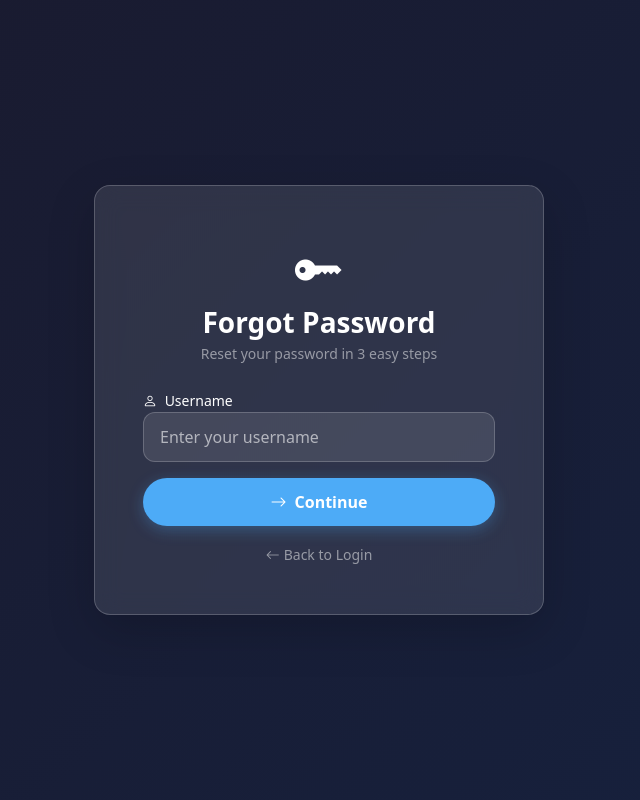
After one commit to Greeshmah05/Hostel_Management_System_final, a PHP site: page /forgot_password.php in a window 1280 px wide. The commit adds this page. Shown: the whole page, without its empty margins (321-961 px from the left). Run offline with PHP 8.4, Linux system fonts and the light colour scheme.

Commit message:
Added forgot password feature with security question

```diff
--- /dev/null
+++ b/forgot_password.php
@@ -0,0 +1,219 @@
+<?php
+session_start();
+include 'includes/db.php';
+
+// Clear session if requested
+if (isset($_GET['clear'])) {
+    unset($_SESSION['reset_user_id']);
+    unset($_SESSION['reset_username']);
+    unset($_SESSION['security_question']);
+    exit;
+}
+
+$step = 1;
+$error = '';
+$success = '';
+
+if ($_SERVER['REQUEST_METHOD'] == 'POST') {
+    if (isset($_POST['verify_username'])) {
+        // Step 1: Verify username exists
+        $username = trim($_POST['username']);
+        $stmt = $pdo->prepare("SELECT id, security_question, security_answer FROM users WHERE username = ?");
+        $stmt->execute([$username]);
+        $user = $stmt->fetch();
+
+        if ($user && $user['security_answer']) {
+            $_SESSION['reset_user_id'] = $user['id'];
+            $_SESSION['reset_username'] = $username;
+            $_SESSION['security_question'] = $user['security_question'];
+            $step = 2;
+        } else {
+            $error = "Username not found or security question not set!";
+        }
+    } elseif (isset($_POST['verify_answer'])) {
+        // Step 2: Verify security answer
+        if (!isset($_SESSION['reset_user_id'])) {
+            header("Location: forgot_password.php");
+            exit;
+        }
+
+        $answer = trim(strtolower($_POST['security_answer']));
+        $stmt = $pdo->prepare("SELECT security_answer FROM users WHERE id = ?");
+        $stmt->execute([$_SESSION['reset_user_id']]);
+        $user = $stmt->fetch();
+
+        if ($user && strtolower($user['security_answer']) === $answer) {
+            $step = 3;
+        } else {
+            $error = "Incorrect answer to security question!";
+            $step = 2;
+        }
+    } elseif (isset($_POST['reset_password'])) {
+        // Step 3: Reset password
+        if (!isset($_SESSION['reset_user_id'])) {
+            header("Location: forgot_password.php");
+            exit;
+        }
+
+        $new_password = $_POST['new_password'];
+        $confirm_password = $_POST['confirm_password'];
+
+        if (strlen($new_password) < 6) {
+            $error = "Password must be at least 6 characters long!";
+            $step = 3;
+        } elseif ($new_password !== $confirm_password) {
+            $error = "Passwords do not match!";
+            $step = 3;
+        } else {
+            $hashed_password = md5($new_password);
+            $stmt = $pdo->prepare("UPDATE users SET password = ?, first_login = 0 WHERE id = ?");
+            $stmt->execute([$hashed_password, $_SESSION['reset_user_id']]);
+
+            unset($_SESSION['reset_user_id']);
+            unset($_SESSION['reset_username']);
+            unset($_SESSION['security_question']);
+
+            $success = "Password reset successful! You can now login with your new password.";
+            $step = 4;
+        }
+    }
+}
+
+// Preserve step from session
+if (isset($_SESSION['reset_user_id']) && $step == 1) {
+    $step = isset($_POST['verify_answer']) ? 2 : (isset($_POST['reset_password']) ? 3 : 2);
+}
+?>
+<!DOCTYPE html>
+<html lang="en">
+<head>
+    <meta charset="UTF-8">
+    <meta name="viewport" content="width=device-width, initial-scale=1">
+    <title>Forgot Password - HMS</title>
+    <link href="https://cdn.jsdelivr.net/npm/bootstrap@5.3.3/dist/css/bootstrap.min.css" rel="stylesheet">
+    <link href="https://cdn.jsdelivr.net/npm/bootstrap-icons@1.11.3/font/bootstrap-icons.min.css" rel="stylesheet">
+    <link href="https://fonts.googleapis.com/css2?family=Inter:wght@400;500;600;700&display=swap" rel="stylesheet">
+    <link rel="stylesheet" href="assets/css/style.css">
+</head>
+<body class="login-bg d-flex align-items-center justify-content-center min-vh-100 p-3">
+
+    <div class="glass-card p-4 p-md-5 rounded-4 shadow-lg" style="max-width: 450px; width: 100%;">
+
+        <div class="text-center mb-4">
+            <i class="bi bi-key-fill text-white" style="font-size: 3rem;"></i>
+            <h3 class="fw-bold text-white mb-1">Forgot Password</h3>
+            <p class="text-white-50 small">Reset your password in 3 easy steps</p>
+        </div>
+
+        <?php if ($error): ?>
+            <div class="alert alert-danger alert-dismissible fade show small rounded-3" role="alert">
+                <i class="bi bi-exclamation-triangle-fill me-2"></i><?= htmlspecialchars($error) ?>
+                <button type="button" class="btn-close" data-bs-dismiss="alert"></button>
+            </div>
+        <?php endif; ?>
+
+        <?php if ($success): ?>
+            <div class="alert alert-success alert-dismissible fade show small rounded-3" role="alert">
+                <i class="bi bi-check-circle-fill me-2"></i><?= htmlspecialchars($success) ?>
+            </div>
+            <div class="text-center mt-3">
+                <a href="index.php" class="btn btn-login w-100 rounded-pill fw-semibold">
+                    <i class="bi bi-box-arrow-in-right me-2"></i>Go to Login
+                </a>
+            </div>
+        <?php elseif ($step == 1): ?>
+            <!-- Step 1: Enter Username -->
+            <form method="POST">
+                <div class="mb-3">
+                    <label class="text-white small fw-medium">
+                        <i class="bi bi-person me-1"></i> Username
+                    </label>
+                    <input type="text" name="username" class="form-control glass-input"
+                           placeholder="Enter your username" required>
+                </div>
+
+                <button type="submit" name="verify_username" class="btn btn-login w-100 rounded-pill fw-semibold mb-3">
+                    <i class="bi bi-arrow-right me-2"></i>Continue
+                </button>
+
+                <div class="text-center">
+                    <a href="index.php" class="text-white-50 small text-decoration-none">
+                        <i class="bi bi-arrow-left me-1"></i>Back to Login
+                    </a>
+                </div>
+            </form>
+
+        <?php elseif ($step == 2): ?>
+            <!-- Step 2: Answer Security Question -->
+            <form method="POST">
+                <div class="mb-3">
+                    <label class="text-white small fw-medium">
+                        <i class="bi bi-question-circle me-1"></i> Security Question
+                    </label>
+                    <input type="text" class="form-control glass-input"
+                           value="<?= htmlspecialchars($_SESSION['security_question']) ?>" readonly>
+                </div>
+
+                <div class="mb-3">
+                    <label class="text-white small fw-medium">
+                        <i class="bi bi-chat-left-text me-1"></i> Your Answer
+                    </label>
+                    <input type="text" name="security_answer" class="form-control glass-input"
+                           placeholder="Enter your answer" required>
+                </div>
+
+                <button type="submit" name="verify_answer" class="btn btn-login w-100 rounded-pill fw-semibold mb-3">
+                    <i class="bi bi-check-circle me-2"></i>Verify
+                </button>
+
+                <div class="text-center">
+                    <a href="forgot_password.php" class="text-white-50 small text-decoration-none" onclick="clearSession()">
+                        <i class="bi bi-arrow-left me-1"></i>Start Over
+                    </a>
+                </div>
+            </form>
+
+        <?php elseif ($step == 3): ?>
+            <!-- Step 3: Reset Password -->
+            <form method="POST">
+                <div class="mb-3">
+                    <label class="text-white small fw-medium">
+                        <i class="bi bi-lock me-1"></i> New Password
+                    </label>
+                    <input type="password" name="new_password" class="form-control glass-input"
+                           placeholder=" " required minlength="6">
+                </div>
+
+                <div class="mb-3">
+                    <label class="text-white small fw-medium">
+                        <i class="bi bi-lock-fill me-1"></i> Confirm Password
+                    </label>
+                    <input type="password" name="confirm_password" class="form-control glass-input"
+                           placeholder=" " required minlength="6">
+                </div>
+
+                <button type="submit" name="reset_password" class="btn btn-login w-100 rounded-pill fw-semibold mb-3">
+                    <i class="bi bi-shield-check me-2"></i>Reset Password
+                </button>
+
+                <div class="text-center">
+                    <a href="forgot_password.php" class="text-white-50 small text-decoration-none" onclick="clearSession()">
+                        <i class="bi bi-arrow-left me-1"></i>Start Over
+                    </a>
+                </div>
+            </form>
+        <?php endif; ?>
+
+    </div>
+
+    <script src="https://cdn.jsdelivr.net/npm/bootstrap@5.3.3/dist/js/bootstrap.bundle.min.js"></script>
+    <script>
+        function clearSession() {
+            // Use fetch to clear session then reload
+            fetch('forgot_password.php?clear=1')
+                .then(() => window.location.href = 'forgot_password.php');
+            return false;
+        }
+    </script>
+</body>
+</html>
```
Also changed, not shown: change_password.php (+23 -5 lines), hms_db.sql (+16 -14 lines), index.php (+7 -0 lines).
